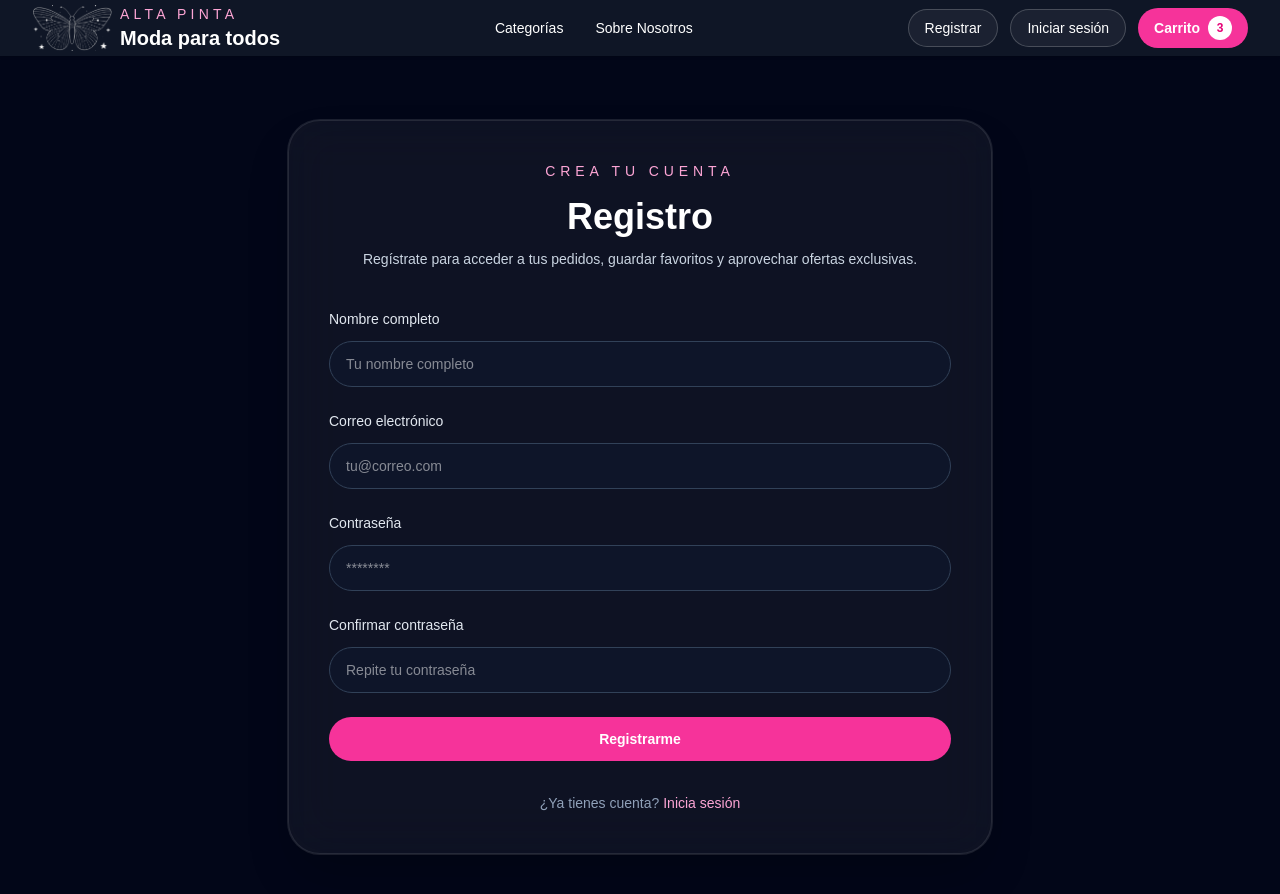
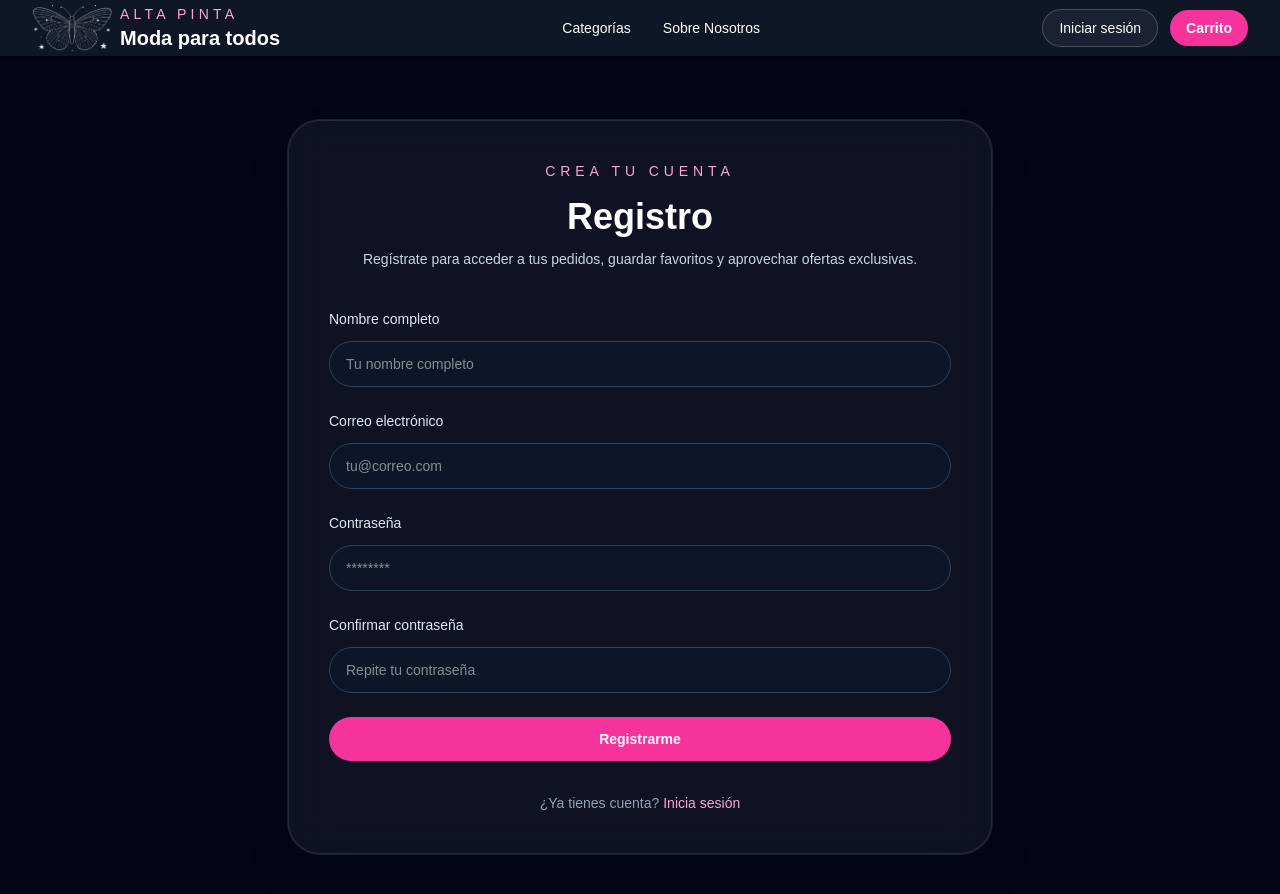
Before and after one commit to EmmanuelPad/Tienda-ropa, a Next.js app: page /Signup in a window 1280 px wide. Shown: the top 894 px of the page. Built offline with nearby package versions, Linux system fonts and the light colour scheme.

Commit message:
Btn_Areglos

```diff
--- a/app/Signup/page.tsx
+++ b/app/Signup/page.tsx
@@ -3,16 +3,7 @@
 import { FormEvent, useState } from "react";
 import PublicHeader from "@/components/layout/PublicHeader";
 
-import Image from "next/image";
-import Link from "next/link";
-
-import React from "react";
-import { FormEvent, useState} from "react";
-
-import { auth, configureAuthPersistence } from "@/lib/firebase-client";
-import { createUserWithEmailAndPassword, updateProfile } from "firebase/auth";
-
-export default function Signup() {
+function Signup() {
   const [name, setName] = useState("");
   const [email, setEmail] = useState("");
   const [password, setPassword] = useState("");
@@ -37,7 +28,7 @@ export default function Signup() {
 
   return (
     <main className="min-h-screen bg-slate-950 text-white">
-      <PublicHeader />
+      <PublicHeader issignup={true} />
 
       <div className="mx-auto max-w-3xl px-4 py-16 sm:px-6 lg:px-8">
         <div className="overflow-hidden rounded-[2rem] border border-white/10 bg-white/5 p-8 shadow-2xl ring-1 ring-white/10 backdrop-blur-xl sm:p-10">
@@ -120,3 +111,5 @@ export default function Signup() {
     </main>
   );
 }
+
+export default Signup;
--- a/components/layout/PublicHeader.tsx
+++ b/components/layout/PublicHeader.tsx
@@ -3,7 +3,7 @@ import Link from "next/link";
 import Image from "next/image";
 import logo from "@/Imagenes/Logo.png";
 
-function PublicHeader({islogin = false}: {islogin?: boolean}) {
+function PublicHeader({islogin = false, issignup = false}: {islogin?: boolean; issignup?: boolean}) {
   return (
     <header className="sticky top-0 z-50 bg-gray-900/95 text-white shadow-sm backdrop-blur-sm">
       <div className="mx-auto flex max-w-7xl items-center justify-between px-2 py-1 sm:px-6 lg:px-8">
@@ -29,21 +29,22 @@ function PublicHeader({islogin = false}: {islogin?: boolean}) {
         </nav>
 
         <div className="flex items-center gap-3">
+          {!issignup &&(
             <Link href="/Signup" className="text-sm font-medium text-white hover:text-pink-300">
               <button className="rounded-full border border-white/20 bg-white/5 px-4 py-2 text-sm font-medium text-white transition hover:border-pink-300 hover:bg-pink-500/10 hover:text-pink-100">
                 Registrar
               </button>
             </Link>
+          )}
+          {!islogin &&(
             <Link href="/Login" className="text-sm font-medium text-white hover:text-pink-300">
               <button className="rounded-full border border-white/20 bg-white/5 px-4 py-2 text-sm font-medium text-white transition hover:border-pink-300 hover:bg-pink-500/10 hover:text-pink-100">
                 Iniciar sesión
               </button>
             </Link>
+          )}
           <button className="relative inline-flex items-center gap-2 rounded-full bg-pink-500 px-4 py-2 text-sm font-semibold text-white transition hover:bg-pink-400">
             <span>Carrito</span>
-            <span className="inline-flex h-6 min-w-[1.5rem] items-center justify-center rounded-full bg-white text-xs font-bold text-pink-600">
-              3
-            </span>
           </button>
       </div>
       </div>
--- /dev/null
+++ b/lib/middleware.ts
@@ -0,0 +1,18 @@
+import { NextRequest, NextResponse } from "next/server";
+
+const COOKIE= process.env.SESSION_COOKIE_NAME || '_session';
+export function middleware(req: NextRequest)
+{
+    const {pathname} = req.nextUrl;
+    if (!pathname.startsWith('/dashboard')) return NextResponse.next();
+    const has= req.cookies.get(COOKIE)?.value;
+    if (has) return NextResponse.next();
+
+    const url= new URL('/login', req.url);
+    url.searchParams.set('redirectTo', pathname);
+    return NextResponse.redirect(url);
+}
+export const config=
+{
+    matcher: ['/dashboard/:path*']
+}
```
Also changed, not shown: app/Login/page.tsx (+4 -4 lines), lib/firebase-client.ts (renamed from lib/firebase-cilent.ts). Lines whose indentation alone changed are shown as unchanged.
